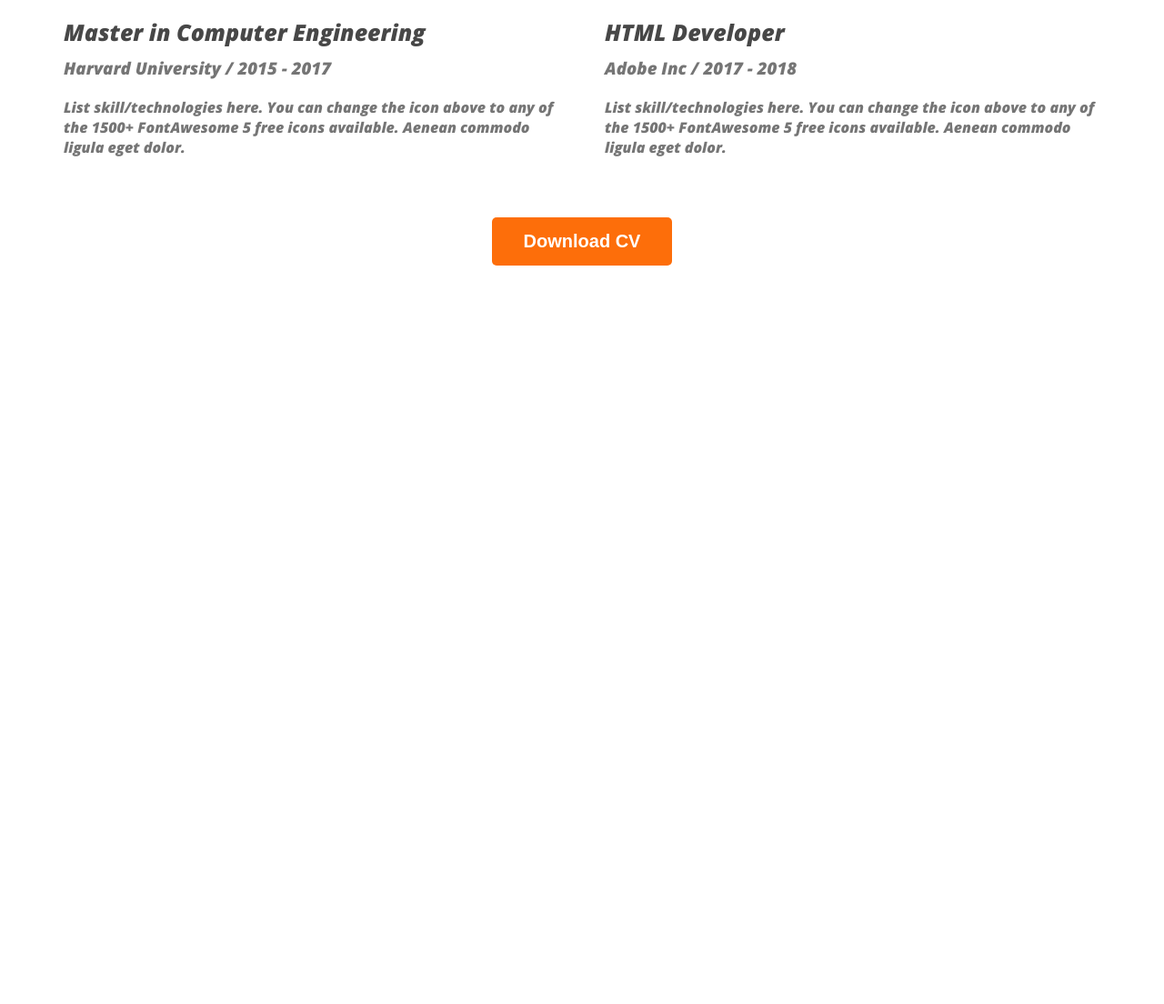
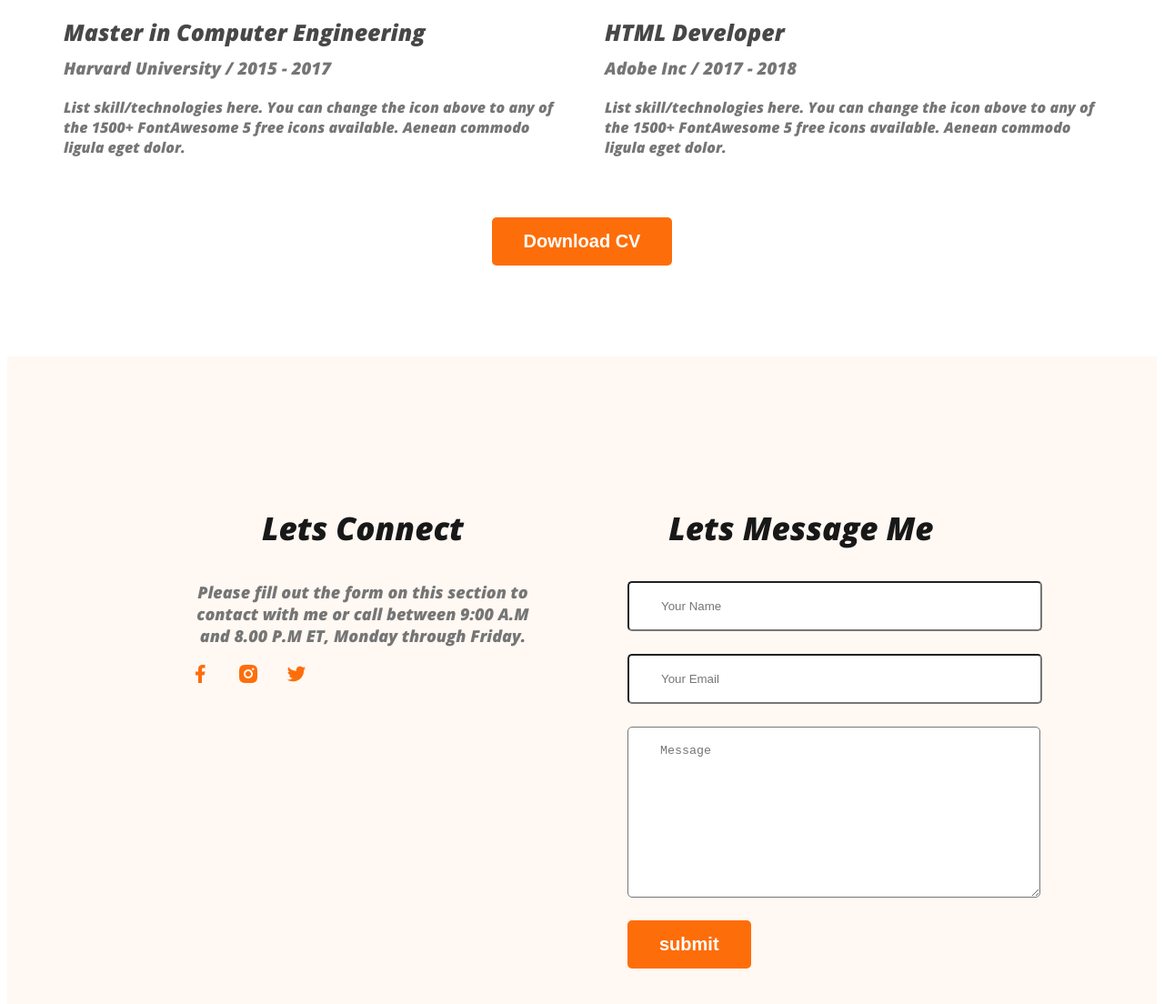
Before and after one commit to 0Karma0/Developer-Portfolio, a plain HTML site: page index.html in a window 1280 px wide. Shown: the part 2980-4084 px from the top of the page at 91% size. Before the commit the page ends 3280 px from the top, so only its background shows below. Drawn offline with nearby package versions, Linux system fonts and the light colour scheme.

Commit message:
finished footer

```diff
--- a/index.html
+++ b/index.html
@@ -146,7 +146,24 @@
         </section>
     </main>
     <footer>
-
+        <div class="footer-column">
+            <h3 class="section-title">Lets Connect</h3>
+            <p class="section-description">Please fill out the form on this section to contact with me or call between 9:00 A.M and 8.00 P.M ET, Monday through Friday.</p>
+            <div class="social-link">
+                <a href=""><img src="images/icons/facebook.png" alt=""></a>
+                <a href=""><img src="images/icons/insta.png" alt=""></a>
+                <a href=""><img src="images/icons/twitter.png" alt=""></a>
+            </div>
+        </div>
+        <div class="footer-column">
+            <h3 class="section-title">Lets Message Me</h3>
+            <form class="contact" action="">
+                <input type="text" placeholder="Your Name">
+                <input type="email" placeholder="Your Email">
+                <textarea name="" placeholder="Message" id="" cols="30" rows="10"></textarea>
+                <input class="btn-primary" type="submit" value="submit">
+            </form>
+        </div>
     </footer>
 </body>
 </html>
--- a/styles/portfolio.css
+++ b/styles/portfolio.css
@@ -157,3 +157,28 @@ main section{
     text-align: center;
     margin-top: 50px;
 }
+
+/* footer styles */
+footer{
+    display: flex;
+    gap: 100px;
+    background: #FFF8F3;
+    margin-top: 100px;
+    padding: 130px 200px;
+}
+.footer-column{
+    width: 50%;
+}
+.social-link a{
+    margin-right: 25px;
+}
+.contact input[type="text"], .contact input[type="email"], textarea{
+    display: block;
+    margin-bottom: 25px;
+    padding: 18px 35px;
+    color: #757575;
+    border-radius: 5px;
+    background: #FFF;
+    border: 0s;
+    width: 100%;
+}
```
